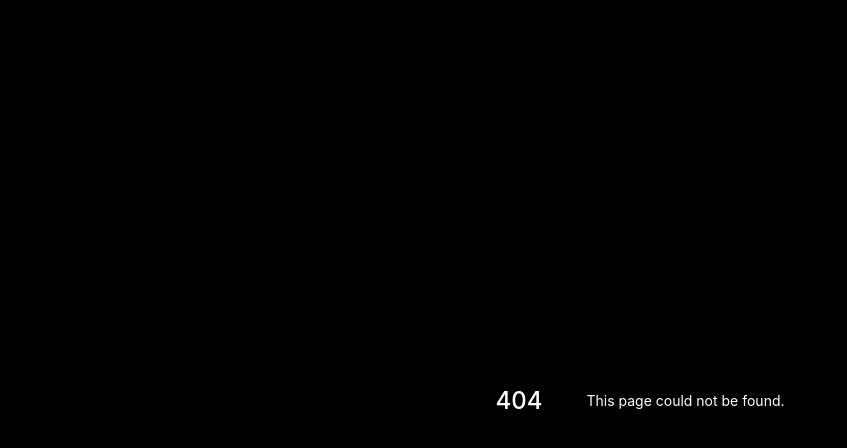
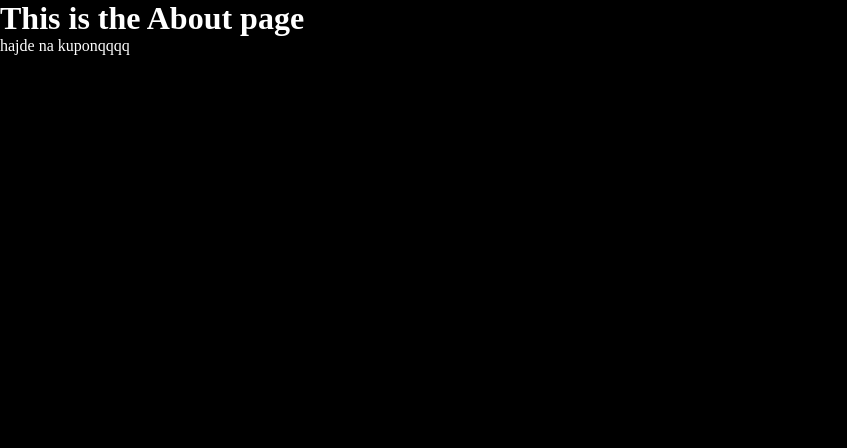
Before and after one commit to IvoTsochev/headless.team, a Next.js app: page /about in a window 1280 px wide. Before the commit this address had no page. Shown: the top 448 px of the page, without its empty margins (0-847 px from the left). Built offline with nearby package versions, Linux system fonts and the light colour scheme.

Commit message:
adding about page

```diff
--- /dev/null
+++ b/pages/about.jsx
@@ -0,0 +1,10 @@
+const About = () => {
+  return (
+    <>
+      <h1>This is the About page</h1>
+      <p>hajde na kuponqqqq</p>
+    </>
+  )
+}
+
+export default About;
```
